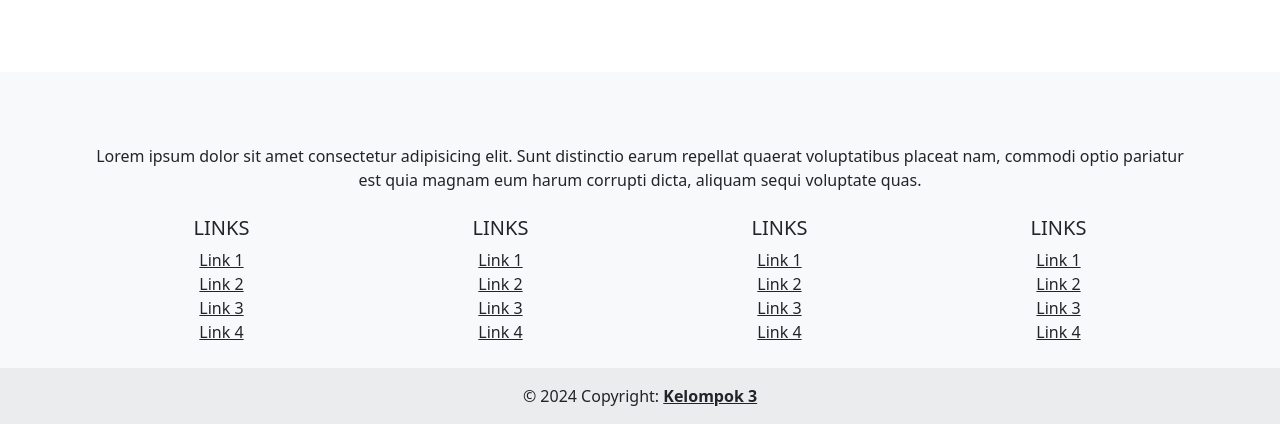
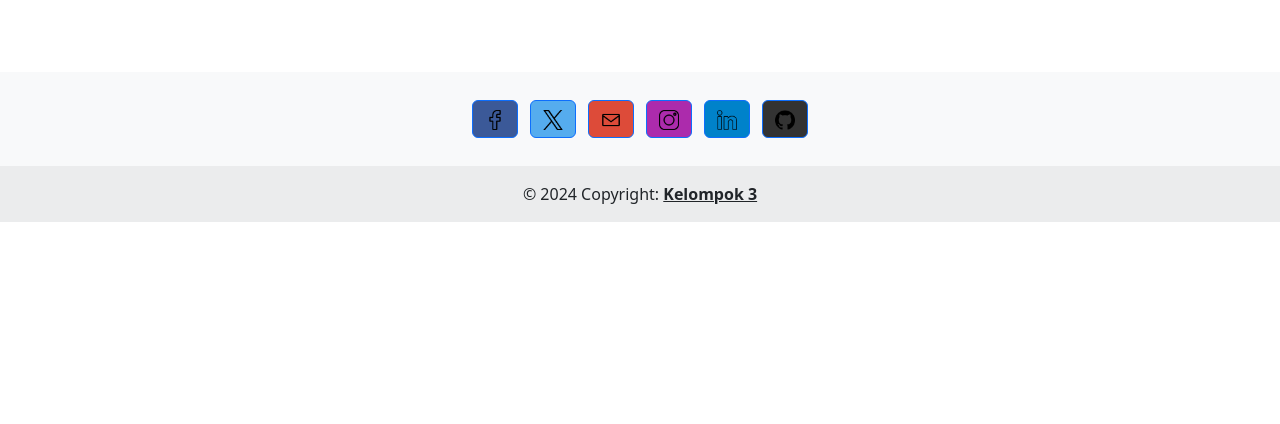
Before and after one commit to anantariskys/Case-1-Form, a PHP site: page /Halaman1.php in a window 1280 px wide. Shown: the part 1350-1774 px from the top of the page. After the commit the page ends 1572 px from the top, so only its background shows below. Run offline with PHP 8.4, Linux system fonts and the light colour scheme.

Commit message:
footer
ubah jadi sosmed isina

```diff
--- a/Footer.php
+++ b/Footer.php
@@ -1,145 +1,63 @@
 
 <footer class="bg-body-tertiary text-center">
 
-  <div class="container p-4">
+<div class="container p-4 pb-0">
+    <!-- Section: Social media -->
+    <section class="mb-4">
+      <!-- Facebook -->
+      <a
+        class="btn btn-primary btn-floating m-1"
+        style="background-color: #3b5998;"
+        href="#!"
+        role="button"
+        ><img src="facebook.png" alt="Icon description" width="20" height="20">
+      </a>
 
-    <section class="mb-4">
+      <!-- Twitter -->
+      <a
+        class="btn btn-primary btn-floating m-1"
+        style="background-color: #55acee;"
+        href="#!"
+        role="button"
+        ><img src="twitter.png" alt="Icon description" width="20" height="20">
+      </a>
 
-      <a data-mdb-ripple-init class="btn btn-outline btn-floating m-1" href="#!" role="button"
-        ><i class="fab fa-facebook-f"></i
-      ></a>
+      <!-- Google -->
+      <a
+        class="btn btn-primary btn-floating m-1"
+        style="background-color: #dd4b39;"
+        href="#!"
+        role="button"
+        ><img src="mail.png" alt="Icon description" width="20" height="20">
+      </a>
 
+      <!-- Instagram -->
+      <a
+        class="btn btn-primary btn-floating m-1"
+        style="background-color: #ac2bac;"
+        href="#!"
+        role="button"
+        ><img src="instagram.png" alt="Icon description" width="20" height="20">
+      </a>
 
-      <a data-mdb-ripple-init class="btn btn-outline btn-floating m-1" href="#!" role="button"
-        ><i class="fab fa-twitter"></i
-      ></a>
-
-
-      <a data-mdb-ripple-init class="btn btn-outline btn-floating m-1" href="#!" role="button"
-        ><i class="fab fa-google"></i
-      ></a>
-
-
-      <a data-mdb-ripple-init class="btn btn-outline btn-floating m-1" href="#!" role="button"
-        ><i class="fab fa-instagram"></i
-      ></a>
-
-
-      <a data-mdb-ripple-init class="btn btn-outline btn-floating m-1" href="#!" role="button"
-        ><i class="fab fa-linkedin-in"></i
-      ></a>
-
-
-      <a data-mdb-ripple-init class="btn btn-outline btn-floating m-1" href="#!" role="button"
-        ><i class="fab fa-github"></i
-      ></a>
+      <!-- Linkedin -->
+      <a
+        class="btn btn-primary btn-floating m-1"
+        style="background-color: #0082ca;"
+        href="#!"
+        role="button"
+        ><img src="linkedin.png" alt="Icon description" width="20" height="20">
+      </a>
+      <!-- Github -->
+      <a
+        class="btn btn-primary btn-floating m-1"
+        style="background-color: #333333;"
+        href="#!"
+        role="button"
+        ><img src="github.png" alt="Icon description" width="20" height="20">
+      </a>
     </section>
-
-
-
-
-
-    <!-- Section: Text -->
-    <section class="mb-4">
-      <p >
-        Lorem ipsum dolor sit amet consectetur adipisicing elit. Sunt distinctio earum
-        repellat quaerat voluptatibus placeat nam, commodi optio pariatur est quia magnam eum
-        harum corrupti dicta, aliquam sequi voluptate quas.
-      </p>
-    </section>
-    <!-- Section: Text -->
-
-    <!-- Section: Links -->
-    <section class="">
-      <!--Grid row-->
-      <div class="row">
-        <!--Grid column-->
-        <div class="col-lg-3 col-md-6 mb-4 mb-md-0">
-          <h5 class="text-uppercase">Links</h5>
-
-          <ul class="list-unstyled mb-0">
-            <li>
-              <a class="text-body" href="#!">Link 1</a>
-            </li>
-            <li>
-              <a class="text-body" href="#!">Link 2</a>
-            </li>
-            <li>
-              <a class="text-body" href="#!">Link 3</a>
-            </li>
-            <li>
-              <a class="text-body" href="#!">Link 4</a>
-            </li>
-          </ul>
-        </div>
-        <!--Grid column-->
-
-        <!--Grid column-->
-        <div class="col-lg-3 col-md-6 mb-4 mb-md-0">
-          <h5 class="text-uppercase">Links</h5>
-
-          <ul class="list-unstyled mb-0">
-            <li>
-              <a class="text-body" href="#!">Link 1</a>
-            </li>
-            <li>
-              <a class="text-body" href="#!">Link 2</a>
-            </li>
-            <li>
-              <a class="text-body" href="#!">Link 3</a>
-            </li>
-            <li>
-              <a class="text-body" href="#!">Link 4</a>
-            </li>
-          </ul>
-        </div>
-        <!--Grid column-->
-
-        <!--Grid column-->
-        <div class="col-lg-3 col-md-6 mb-4 mb-md-0">
-          <h5 class="text-uppercase">Links</h5>
-
-          <ul class="list-unstyled mb-0">
-            <li>
-              <a class="text-body" href="#!">Link 1</a>
-            </li>
-            <li>
-              <a class="text-body" href="#!">Link 2</a>
-            </li>
-            <li>
-              <a class="text-body" href="#!">Link 3</a>
-            </li>
-            <li>
-              <a class="text-body" href="#!">Link 4</a>
-            </li>
-          </ul>
-        </div>
-        <!--Grid column-->
-
-        <!--Grid column-->
-        <div class="col-lg-3 col-md-6 mb-4 mb-md-0">
-          <h5 class="text-uppercase">Links</h5>
-
-          <ul class="list-unstyled mb-0">
-            <li>
-              <a class="text-body" href="#!">Link 1</a>
-            </li>
-            <li>
-              <a class="text-body" href="#!">Link 2</a>
-            </li>
-            <li>
-              <a class="text-body" href="#!">Link 3</a>
-            </li>
-            <li>
-              <a class="text-body" href="#!">Link 4</a>
-            </li>
-          </ul>
-        </div>
-        <!--Grid column-->
-      </div>
-      <!--Grid row-->
-    </section>
-    <!-- Section: Links -->
+    <!-- Section: Social media -->
   </div>
 
 
```
Also changed, not shown: facebook.png (added), github.png (added), instagram.png (added), linkedin.png (added), mail.png (added), prak2 tabel.png (added), twitter.png (added).
